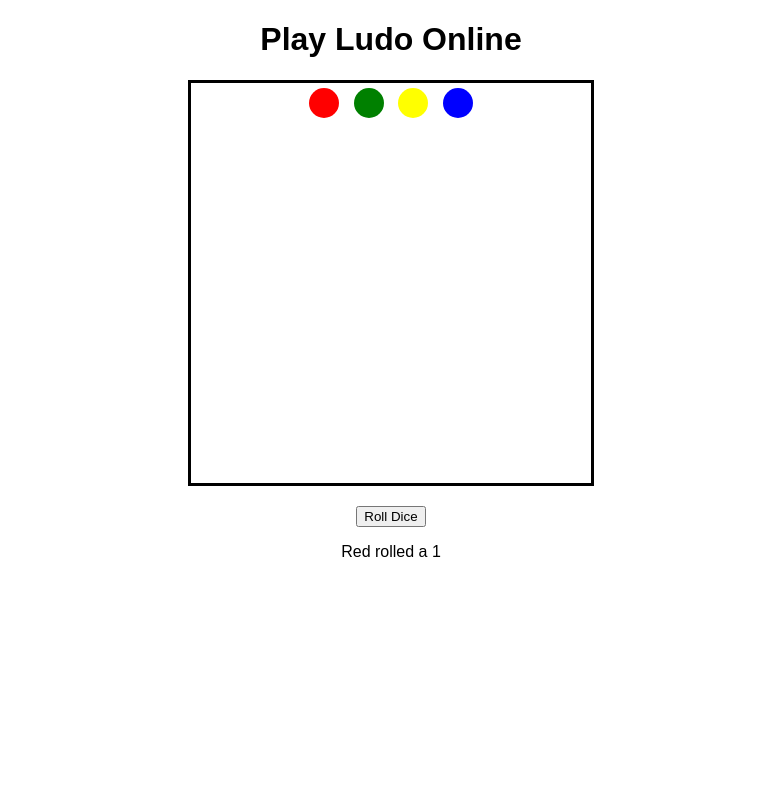
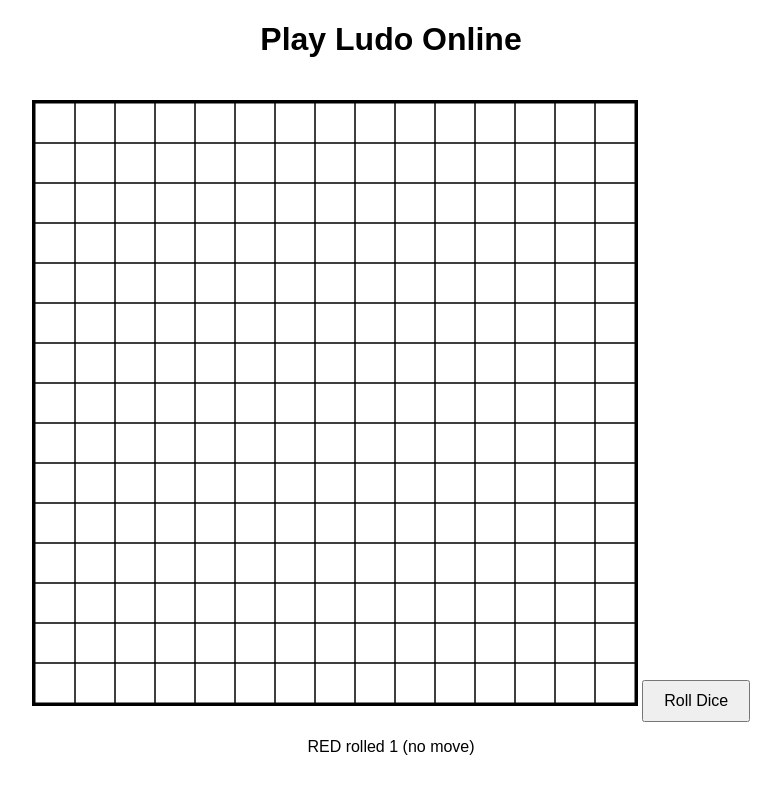
Before and after one commit to Harinmayi003/Beginner-c-programs, a plain HTML site: page index.html in a window 1280 px wide. Both pictures are taken after a click on the button "Roll Dice". Shown: the whole page, without its empty margins (249-1030 px from the left). Drawn offline with Linux system fonts and the light colour scheme.

Commit message:
fully modified version

```diff
--- a/index.html
+++ b/index.html
@@ -5,36 +5,118 @@
   <title>Ludo Online</title>
   <style>
     body { font-family: Arial; text-align: center; }
-    .board { margin: 20px auto; width: 400px; height: 400px; border: 3px solid black; }
-    .token { width: 30px; height: 30px; border-radius: 50%; display: inline-block; margin: 5px; }
-    .red { background: red; }
-    .green { background: green; }
-    .yellow { background: yellow; }
-    .blue { background: blue; }
+    canvas { border: 3px solid black; margin-top: 20px; }
+    button { margin-top: 20px; padding: 10px 20px; font-size: 16px; }
   </style>
 </head>
 <body>
   <h1>Play Ludo Online</h1>
-  <div class="board">
-    <div class="token red"></div>
-    <div class="token green"></div>
-    <div class="token yellow"></div>
-    <div class="token blue"></div>
-  </div>
+  <canvas id="board" width="600" height="600"></canvas>
   <button onclick="rollDice()">Roll Dice</button>
   <p id="result"></p>
 
   <script>
+    const canvas = document.getElementById("board");
+    const ctx = canvas.getContext("2d");
+
+    const cellSize = 40;
+    const boardSize = 15; // 15x15 grid
     let turn = 0;
-    const players = ["Red", "Green", "Yellow", "Blue"];
+
+    const safeSquares = [0, 8, 13, 21, 26, 34, 39, 47]; // Example safe positions
+
+    const players = [
+      { color: "red", path: [], tokens: [-1, -1, -1, -1] },
+      { color: "green", path: [], tokens: [-1, -1, -1, -1] },
+      { color: "yellow", path: [], tokens: [-1, -1, -1, -1] },
+      { color: "blue", path: [], tokens: [-1, -1, -1, -1] }
+    ];
+
+    function definePaths() {
+      // Simplified straight paths for demo
+      players.forEach((player, idx) => {
+        player.path = [...Array(57).keys()].map(i => ({
+          x: (i % boardSize),
+          y: Math.floor(i / boardSize)
+        }));
+      });
+    }
+
+    function drawBoard() {
+      ctx.clearRect(0, 0, canvas.width, canvas.height);
+      for (let i = 0; i < boardSize; i++) {
+        for (let j = 0; j < boardSize; j++) {
+          ctx.strokeRect(i * cellSize, j * cellSize, cellSize, cellSize);
+        }
+      }
+      drawTokens();
+    }
+
+    function drawTokens() {
+      players.forEach(player => {
+        player.tokens.forEach(pos => {
+          if (pos >= 0) {
+            const step = player.path[pos];
+            const x = step.x * cellSize + cellSize / 2;
+            const y = step.y * cellSize + cellSize / 2;
+            ctx.beginPath();
+            ctx.arc(x, y, 12, 0, Math.PI * 2);
+            ctx.fillStyle = player.color;
+            ctx.fill();
+            ctx.closePath();
+          }
+        });
+      });
+    }
 
     function rollDice() {
       const roll = Math.floor(Math.random() * 6) + 1;
       document.getElementById("result").innerText =
-        players[turn] + " rolled a " + roll;
-      // TODO: Add movement logic here
+        players[turn].color.toUpperCase() + " rolled " + roll;
+
+      // Pick first available token for demo
+      let moved = false;
+      for (let i = 0; i < 4; i++) {
+        if (players[turn].tokens[i] === -1 && roll === 6) {
+          players[turn].tokens[i] = 0; // Enter board
+          moved = true;
+          break;
+        } else if (players[turn].tokens[i] >= 0) {
+          players[turn].tokens[i] += roll;
+          if (players[turn].tokens[i] >= players[turn].path.length) {
+            players[turn].tokens[i] = players[turn].path.length - 1;
+            alert(players[turn].color.toUpperCase() + " finished a token!");
+          }
+          // Capture check
+          capture(players[turn], players[turn].tokens[i]);
+          moved = true;
+          break;
+        }
+      }
+
+      if (!moved) {
+        document.getElementById("result").innerText += " (no move)";
+      }
+
       turn = (turn + 1) % players.length;
+      drawBoard();
     }
+
+    function capture(currentPlayer, pos) {
+      players.forEach(player => {
+        if (player.color !== currentPlayer.color) {
+          player.tokens.forEach((t, idx) => {
+            if (t === pos && !safeSquares.includes(pos)) {
+              player.tokens[idx] = -1; // Send back to home
+              alert(currentPlayer.color.toUpperCase() + " captured " + player.color.toUpperCase() + "!");
+            }
+          });
+        }
+      });
+    }
+
+    definePaths();
+    drawBoard();
   </script>
 </body>
 </html>
```
